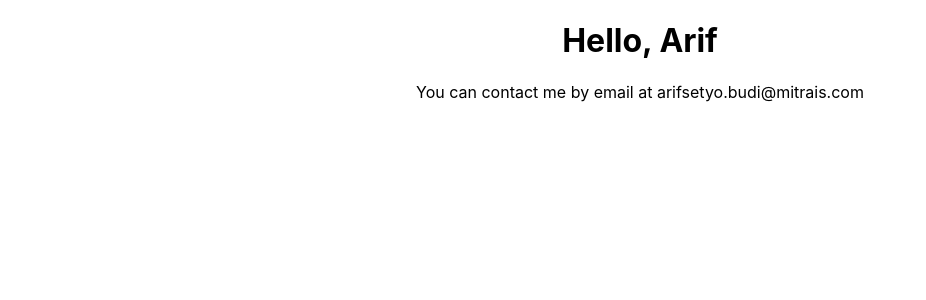
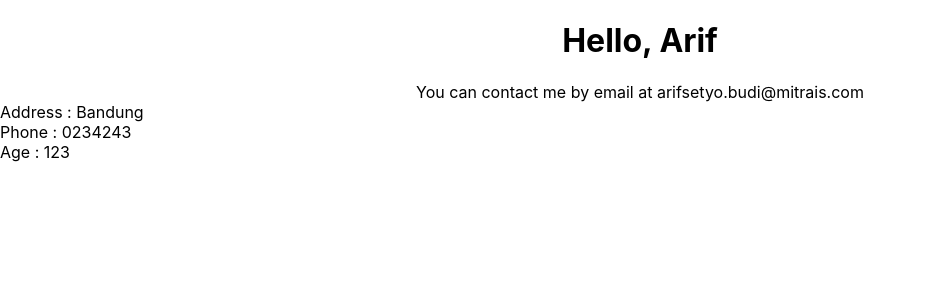
Before and after one commit to arifsetyobudi/reactjs-training, a React (Create React App) app: page / in a window 1280 px wide. Shown: the top 300 px of the page, without its empty margins (0-926 px from the left). Built offline with nearby package versions, Linux system fonts and the light colour scheme; the HTML template or start-up script is replaced by a standard one.

Commit message:
React proptyes

```diff
--- a/src/App.js
+++ b/src/App.js
@@ -1,6 +1,7 @@
 import './App.css';
 
 import Contact from './Contact';
+import { DetailInfo } from './DetailInfo';
 import { Welcome } from './Welcome';
 
 function App() {
@@ -10,6 +11,7 @@ function App() {
     <div className="App">
       <Welcome name="Arif"></Welcome>
       <Contact email="arifsetyo.budi@mitrais.com"></Contact>
+      <DetailInfo age={123} address="Bandung" phone="0234243" ></DetailInfo>
     </div>
   );
 }
--- /dev/null
+++ b/src/DetailInfo.js
@@ -0,0 +1,18 @@
+import PropTypes from 'prop-types';
+
+export function DetailInfo(props) {
+    return (
+        <div style={{ textAlign: "left" }}>
+            Address : {props.address}<br />
+            Phone : {props.phone}<br />
+            Age : {props.age}
+        </div>
+    );
+}
+
+
+DetailInfo.propTypes = {
+    address: PropTypes.string,
+    phone: PropTypes.string,
+    age: PropTypes.number
+};
```
